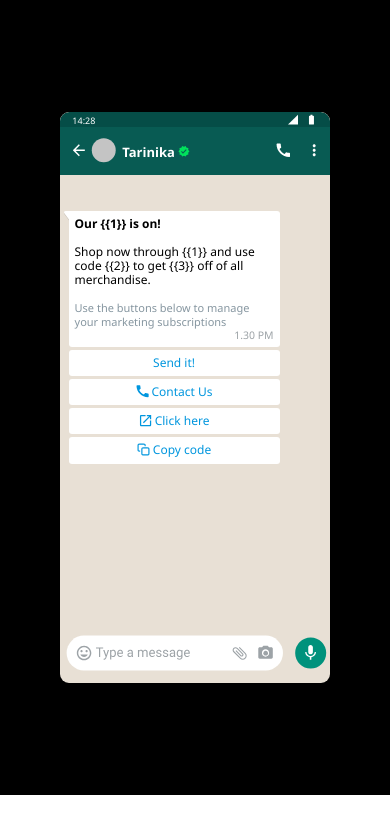
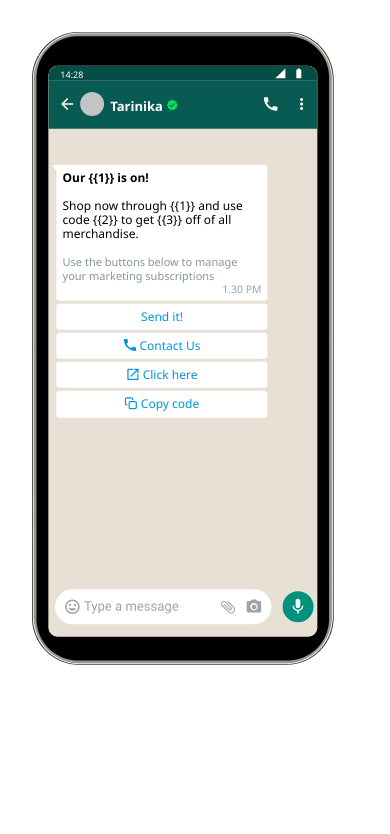
Before and after one commit to Royal-attryb/whatsapp-ui, a React (Create React App) app in the folder whatsapp-mobile-ui/: page / in a window 390 px wide. Shown: the top 834 px of the page. Built offline with nearby package versions, Linux system fonts and the light colour scheme.

Commit message:
final whatsapp-mobile-ui commit

```diff
--- a/whatsapp-mobile-ui/src/components/Main.jsx
+++ b/whatsapp-mobile-ui/src/components/Main.jsx
@@ -2,6 +2,7 @@
 import ScreenHeader from './ScreenHeader';
 import ScreenInput from './ScreenInput';
 import ScreenMessage from './ScreenMessage';
+import phoneBody from '../images/PhoneBody.png';
 
 export default function Main () {
     const template = {
@@ -66,11 +67,15 @@
     // console.log("Template", template);
     return (
         <div className="main-wrapper">
-            <div className="screen">
-                <ScreenHeader />
-                <ScreenMessage template={template}/>
-                <ScreenInput />
-            </div>
+                <div className='phone-body'>
+                    <img src={phoneBody}></img>
+                    <div className="screen">
+                        <ScreenHeader />
+                        <ScreenMessage template={template}/>
+                        <ScreenInput />
+                    </div>
+                </div>
+
         </div>
     )
 }
--- a/whatsapp-mobile-ui/src/styles/Main.css
+++ b/whatsapp-mobile-ui/src/styles/Main.css
@@ -1,13 +1,23 @@
 .main-wrapper {
     padding: 2rem;
-    background: black;
+    /* background: black; */
 }
 
 .screen {
-    margin: 5rem auto;
     width: 269.29px;
     /* height: 567px; */
     background: #E8E0D5;
     border-radius: 8.98px;
+    position: absolute;
+    top: 50%;
+    left: 50%;
+    transform: translate(-50%, -50%);
     overflow: hidden;
+    /* border: 1px solid red; */
 }
+
+.phone-body {
+    display: inline-block;
+    /* border: 1px solid red; */
+    position: relative;
+}
```
Also changed, not shown: whatsapp-mobile-ui/src/images/PhoneBody.png (added).
